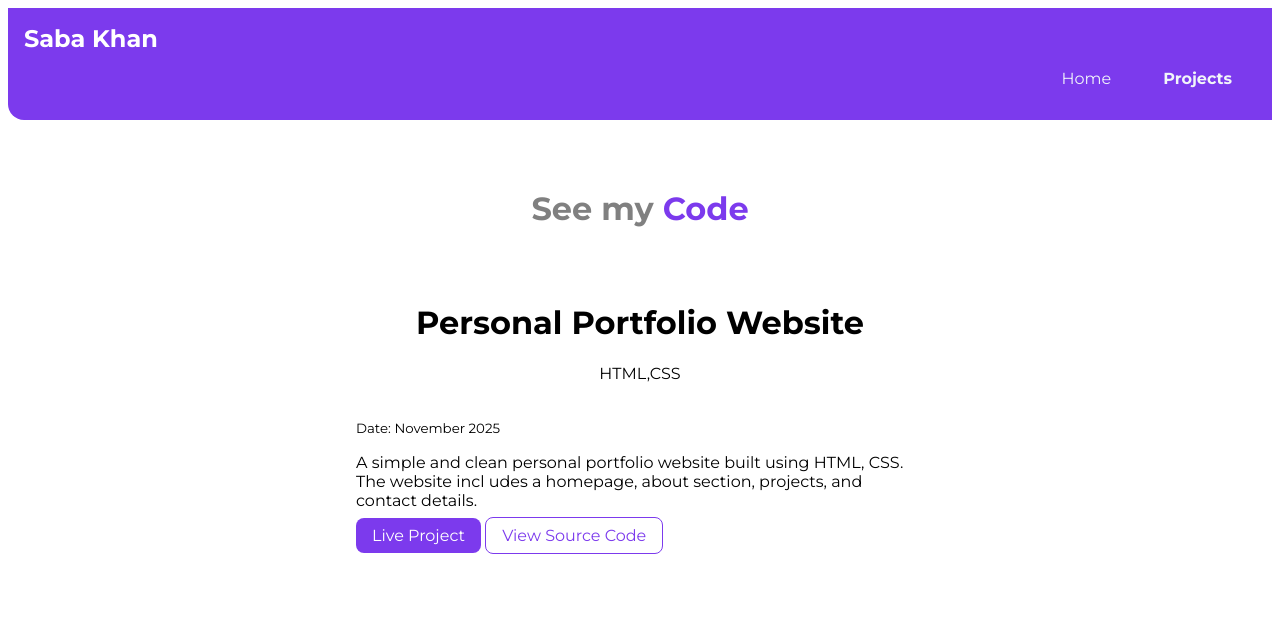
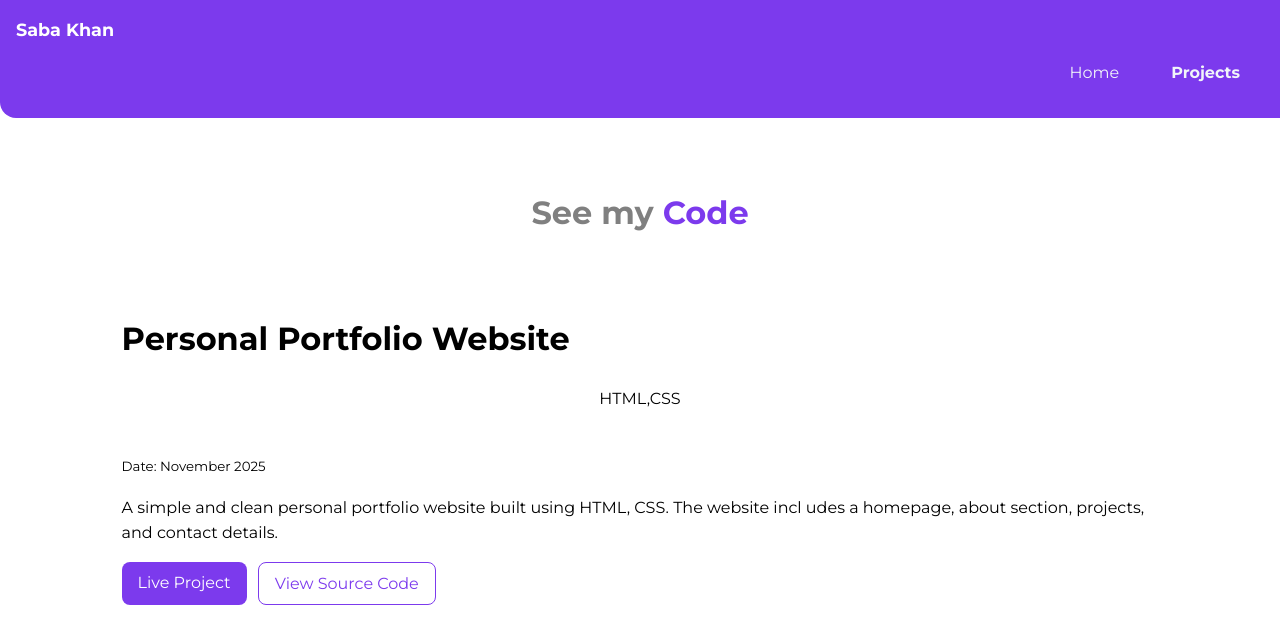
Before and after one commit to Saba-Khan17/Portfolio, a plain HTML site: page project.html in a window 1280 px wide. Drawn offline with Linux system fonts and the light colour scheme.

Commit message:
Add files via upload

```diff
--- a/project.html
+++ b/project.html
@@ -29,14 +29,17 @@
     <ol class="container container-center">
         <li>
             <div class="container container-center">
-                <h1 class="project">Personal Portfolio Website</h1>
+                <h1 class="project-title">Personal Portfolio Website</h1>
                 <p class="tech-stack">HTML,CSS</p><br>
                 <small>Date: November 2025</small>
                 <p>A simple and clean personal portfolio website built using HTML, CSS. The website incl
                     udes a homepage, about section, projects, and contact details.</p>
 
-                <a class="link link-primary" href="https://portfolio-sabakhan.netlify.app/">Live Project</a>
-                <a class="link link-secondary" href="https://github.com/Saba-Khan17/Portfolio">View Source Code</a>
+          <div class="project-buttons">
+    <a class="link link-primary" href="https://portfolio-sabakhan.netlify.app/">Live Project</a>
+    <a class="link link-secondary" href="https://github.com/Saba-Khan17/Portfolio">View Source Code</a>
+</div>
+
             </div>
         </li>
     </ol>
--- a/style.css
+++ b/style.css
@@ -6,6 +6,9 @@
 
 body {
   font-family: "Montserrat", sans-serif;
+    margin: 0px;
+    font-size: 16px;
+    line-height: 1.6;
 }
 
 .container {
@@ -15,6 +18,7 @@ body {
 
 .container-center {
   max-width: 600px;
+   max-width: 90%;
   margin: auto;
   list-style-type: none;
   padding-bottom: 1rem;
@@ -30,6 +34,7 @@ body {
   text-decoration: none;
   padding: 0.5rem 1rem;
   color: var(--primary-color);
+  font-size: 1rem;
 }
 
 .link-primary {
@@ -66,7 +71,7 @@ body {
 
 .navigation .nav-brand {
   font-weight: bold;
-  font-size: 1.5rem;
+  font-size: 1.1rem;
 }
 
 .navigation .nav-pills {
@@ -83,12 +88,12 @@ body {
 
 .hero {
   padding: 2rem;
-
+  padding-top:2rem;
 }
 
 .hero .hero-heading {
   font-size: 2rem;
-  font-weight: 500rem;
+  font-weight: 350rem;
   color: grey;
   padding-top: 1rem;
   text-align: center;
@@ -101,7 +106,7 @@ body {
 /* <!--section--!>  */
 .section {
   text-align: center;
-  padding: 2rem;
+  padding: 2rem 1rem;
   border-bottom-left-radius: 1rem;
 }
 
@@ -140,4 +145,19 @@ body {
 
 .project {
   text-align: center;
+  display: block;
+  max-width: 320px;
+  margin: auto;
+  word-wrap: break-word;
 }
+.project-buttons {
+  display: flex;
+  flex-wrap: wrap;
+  gap: 0.7rem;
+  margin-top: 1rem;
+}
+
+.project-buttons .link {
+  display: inline-block;
+  white-space: nowrap;
+}
```
